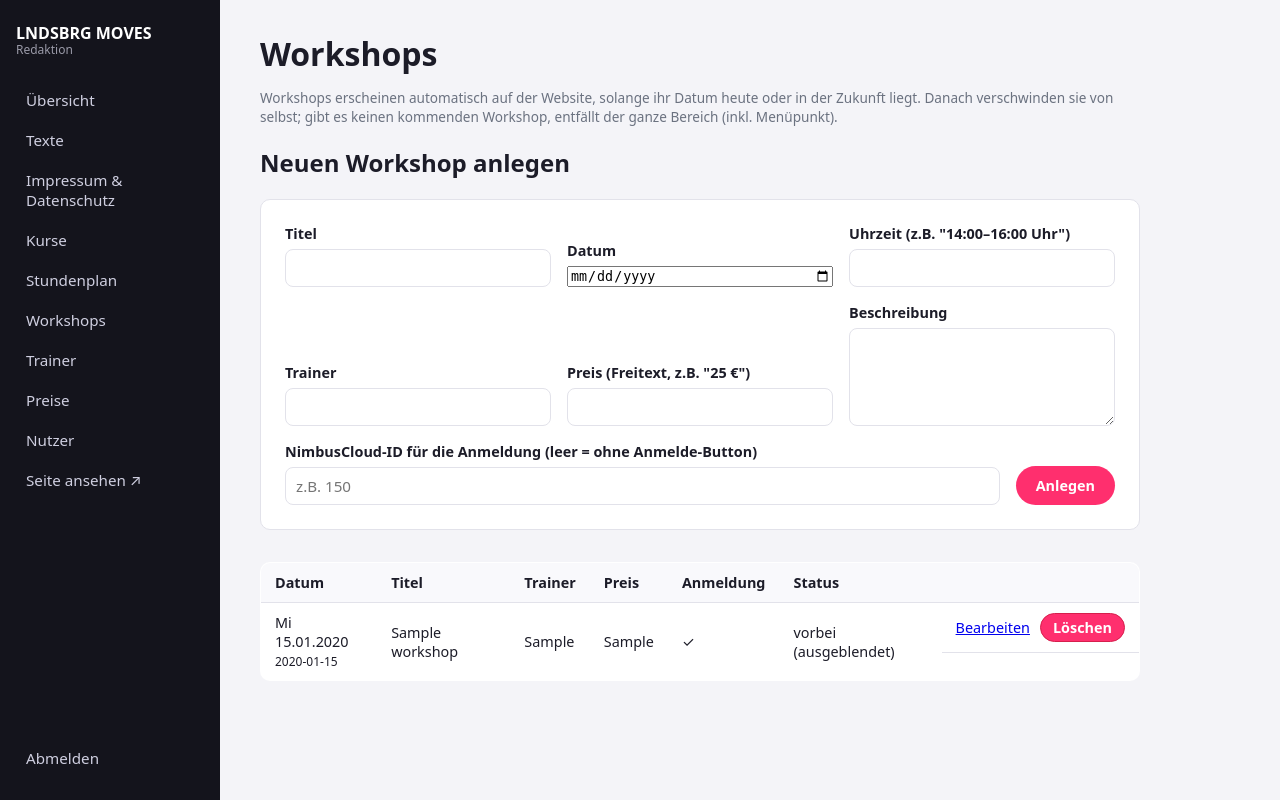
After one commit to guenterpayer-sketch/ladsbrgmoves-, a PHP site: page /admin/workshops.php in a window 1280 px wide. The commit adds this page. Run offline with PHP 8.4, Linux system fonts and the light colour scheme; the visitor is signed in with stand-in values (Sample User, id 1); tables that the repository leaves empty hold one stand-in row (values such as "Sample post").

Commit message:
Workshops einbinden: Admin-Verwaltung und eigene Slide mit Anmeldung
Neue Tabelle workshops, Admin-Seite "Workshops" und eine Slide auf der
Startseite, die nur erscheint, solange kommende Workshops existieren
(vergangene blenden sich automatisch aus). Die Anmeldung läuft über
dasselbe NimbusCloud-Popup wie bei den Kursen. Kommende Workshops werden
zusätzlich als Event-Daten (Schema.org) ausgegeben.

Co-Authored-By: Claude Sonnet 5.5 <noreply@anthropic.com>
Claude-Session: https://claude.ai/code/session_015pqNjUScQ34BUAKfNwux2P

```diff
--- a/admin/dashboard.php
+++ b/admin/dashboard.php
@@ -19,6 +19,10 @@ include __DIR__ . '/includes/layout_top.php';
     <h2>Stundenplan</h2>
     <p>Wochenplan mit Uhrzeiten und Trainer-Zuordnung pflegen.</p>
   </a>
+  <a class="admin-card" href="workshops.php">
+    <h2>Workshops</h2>
+    <p>Einzelne Workshop-Termine mit Anmeldung pflegen; vergangene verschwinden automatisch.</p>
+  </a>
   <a class="admin-card" href="trainers.php">
     <h2>Trainer</h2>
     <p>Trainer-Profile inkl. Foto und Kurzbeschreibung pflegen.</p>
--- a/admin/includes/layout_top.php
+++ b/admin/includes/layout_top.php
@@ -18,6 +18,7 @@
     <a href="legal.php">Impressum &amp; Datenschutz</a>
     <a href="courses.php">Kurse</a>
     <a href="schedule.php">Stundenplan</a>
+    <a href="workshops.php">Workshops</a>
     <a href="trainers.php">Trainer</a>
     <a href="pricing.php">Preise</a>
     <a href="users.php">Nutzer</a>
--- /dev/null
+++ b/admin/workshops.php
@@ -0,0 +1,122 @@
+<?php
+declare(strict_types=1);
+require_once __DIR__ . '/includes/auth.php';
+require_login();
+
+$db = get_db();
+$message = null;
+$today = workshop_today();
+
+if ($_SERVER['REQUEST_METHOD'] === 'POST' && csrf_check()) {
+    $action = (string) ($_POST['action'] ?? '');
+    if ($action === 'delete') {
+        $stmt = $db->prepare('DELETE FROM workshops WHERE id = :id');
+        $stmt->execute(['id' => (int) $_POST['id']]);
+        $message = 'Workshop gelöscht.';
+    } elseif ($action === 'create' || $action === 'update') {
+        $data = [
+            'title'            => trim((string) $_POST['title']),
+            'event_date'       => trim((string) $_POST['event_date']),
+            'time_info'        => trim((string) $_POST['time_info']),
+            'trainer'          => trim((string) $_POST['trainer']),
+            'price'            => trim((string) $_POST['price']),
+            'description'      => trim((string) $_POST['description']),
+            'nimbus_online_id' => trim((string) $_POST['nimbus_online_id']),
+        ];
+        $parsedDate = DateTimeImmutable::createFromFormat('!Y-m-d', $data['event_date']);
+        if ($data['title'] === '') {
+            $message = 'Bitte einen Titel angeben.';
+        } elseif ($parsedDate === false || $parsedDate->format('Y-m-d') !== $data['event_date']) {
+            $message = 'Bitte ein gültiges Datum angeben.';
+        } elseif ($data['nimbus_online_id'] !== '' && !ctype_digit($data['nimbus_online_id'])) {
+            $message = 'Die NimbusCloud-ID darf nur aus Ziffern bestehen (oder leer bleiben).';
+        } elseif ($action === 'create') {
+            $stmt = $db->prepare(
+                'INSERT INTO workshops (title, event_date, time_info, trainer, price, description, nimbus_online_id) VALUES (:title, :event_date, :time_info, :trainer, :price, :description, :nimbus_online_id)'
+            );
+            $stmt->execute($data);
+            $message = 'Workshop angelegt.';
+        } else {
+            $data['id'] = (int) $_POST['id'];
+            $stmt = $db->prepare(
+                'UPDATE workshops SET title=:title, event_date=:event_date, time_info=:time_info, trainer=:trainer, price=:price, description=:description, nimbus_online_id=:nimbus_online_id WHERE id=:id'
+            );
+            $stmt->execute($data);
+            $message = 'Workshop aktualisiert.';
+        }
+    }
+}
+
+$editId = isset($_GET['edit']) ? (int) $_GET['edit'] : null;
+$editing = null;
+if ($editId) {
+    $stmt = $db->prepare('SELECT * FROM workshops WHERE id = :id');
+    $stmt->execute(['id' => $editId]);
+    $editing = $stmt->fetch() ?: null;
+}
+
+$workshops = $db->query('SELECT * FROM workshops ORDER BY event_date DESC, id DESC')->fetchAll();
+$token = csrf_token();
+$page_title = 'Workshops';
+include __DIR__ . '/includes/layout_top.php';
+?>
+<?php if ($message): ?><p class="form-success"><?= e($message) ?></p><?php endif; ?>
+
+<p class="form-hint">Workshops erscheinen automatisch auf der Website, solange ihr Datum heute oder in der Zukunft liegt. Danach verschwinden sie von selbst; gibt es keinen kommenden Workshop, entfällt der ganze Bereich (inkl. Menüpunkt).</p>
+
+<h2><?= $editing ? 'Workshop bearbeiten' : 'Neuen Workshop anlegen' ?></h2>
+<form method="post" class="inline-form">
+  <input type="hidden" name="csrf_token" value="<?= e($token) ?>">
+  <input type="hidden" name="action" value="<?= $editing ? 'update' : 'create' ?>">
+  <?php if ($editing): ?><input type="hidden" name="id" value="<?= (int) $editing['id'] ?>"><?php endif; ?>
+  <label>Titel
+    <input type="text" name="title" required value="<?= e($editing['title'] ?? '') ?>">
+  </label>
+  <label>Datum
+    <input type="date" name="event_date" required value="<?= e($editing['event_date'] ?? '') ?>">
+  </label>
+  <label>Uhrzeit (z.B. "14:00–16:00 Uhr")
+    <input type="text" name="time_info" value="<?= e($editing['time_info'] ?? '') ?>">
+  </label>
+  <label>Trainer
+    <input type="text" name="trainer" value="<?= e($editing['trainer'] ?? '') ?>">
+  </label>
+  <label>Preis (Freitext, z.B. "25 €")
+    <input type="text" name="price" value="<?= e($editing['price'] ?? '') ?>">
+  </label>
+  <label>Beschreibung
+    <textarea name="description" rows="4"><?= e($editing['description'] ?? '') ?></textarea>
+  </label>
+  <label>NimbusCloud-ID für die Anmeldung (leer = ohne Anmelde-Button)
+    <input type="text" name="nimbus_online_id" inputmode="numeric" value="<?= e($editing['nimbus_online_id'] ?? '') ?>" placeholder="z.B. 150">
+  </label>
+  <button type="submit"><?= $editing ? 'Speichern' : 'Anlegen' ?></button>
+  <?php if ($editing): ?><a href="workshops.php" class="button-secondary">Abbrechen</a><?php endif; ?>
+</form>
+
+<table class="admin-table">
+  <thead><tr><th>Datum</th><th>Titel</th><th>Trainer</th><th>Preis</th><th>Anmeldung</th><th>Status</th><th></th></tr></thead>
+  <tbody>
+  <?php foreach ($workshops as $workshop): ?>
+    <tr>
+      <td><?= e(format_workshop_date($workshop['event_date'])) ?><?= $workshop['time_info'] !== '' ? '<br><small>' . e($workshop['time_info']) . '</small>' : '' ?></td>
+      <td><?= e($workshop['title']) ?></td>
+      <td><?= e($workshop['trainer'] ?: '—') ?></td>
+      <td><?= e($workshop['price'] ?: '—') ?></td>
+      <td><?= $workshop['nimbus_online_id'] !== '' ? '✓' : '—' ?></td>
+      <td><?= $workshop['event_date'] >= $today ? 'sichtbar' : 'vorbei (ausgeblendet)' ?></td>
+      <td class="admin-table__actions">
+        <a href="?edit=<?= (int) $workshop['id'] ?>">Bearbeiten</a>
+        <form method="post" onsubmit="return confirm('Workshop wirklich löschen?');">
+          <input type="hidden" name="csrf_token" value="<?= e($token) ?>">
+          <input type="hidden" name="action" value="delete">
+          <input type="hidden" name="id" value="<?= (int) $workshop['id'] ?>">
+          <button type="submit" class="button-danger">Löschen</button>
+        </form>
+      </td>
+    </tr>
+  <?php endforeach; ?>
+  <?php if (!$workshops): ?><tr><td colspan="7">Noch keine Workshops angelegt.</td></tr><?php endif; ?>
+  </tbody>
+</table>
+<?php include __DIR__ . '/includes/layout_bottom.php'; ?>
--- a/assets/css/style.css
+++ b/assets/css/style.css
@@ -418,6 +418,9 @@ main {
 .course-card__meta { color: var(--text-dim); font-size: 12px; line-height: 1.5; }
 .course-card__cta { display: inline-block; margin-top: 8px; font-size: 12px; color: var(--pink-light); font-weight: 600; }
 
+.workshop-card__date { color: var(--pink-light); font-size: 12px; font-weight: 700; letter-spacing: 0.04em; margin-bottom: 4px; }
+.workshop-card__desc { margin-top: 6px; }
+
 /* ---------- Stundenplan ---------- */
 
 .schedule-legend { display: flex; gap: 14px; flex-wrap: wrap; margin-bottom: 20px; }
--- a/includes/functions.php
+++ b/includes/functions.php
@@ -88,6 +88,27 @@ function get_trainers(): array {
     return get_db()->query('SELECT * FROM trainers ORDER BY sort_order, name')->fetchAll();
 }
 
+function workshop_today(): string {
+    return (new DateTimeImmutable('today', new DateTimeZone('Europe/Berlin')))->format('Y-m-d');
+}
+
+/** @return array<int,array<string,mixed>> Workshops ab heute, nächster Termin zuerst */
+function get_upcoming_workshops(): array {
+    $stmt = get_db()->prepare('SELECT * FROM workshops WHERE event_date >= :today ORDER BY event_date, id');
+    $stmt->execute(['today' => workshop_today()]);
+    return $stmt->fetchAll();
+}
+
+/** "2026-11-14" -> "Sa 14.11.2026" */
+function format_workshop_date(string $ymd): string {
+    $date = DateTimeImmutable::createFromFormat('Y-m-d', $ymd);
+    if ($date === false) {
+        return $ymd;
+    }
+    $weekdays = ['So', 'Mo', 'Di', 'Mi', 'Do', 'Fr', 'Sa'];
+    return $weekdays[(int) $date->format('w')] . ' ' . $date->format('d.m.Y');
+}
+
 /** @return array<int,array<string,mixed>> */
 function get_pricing_plans(): array {
     return get_db()->query('SELECT * FROM pricing_plans ORDER BY sort_order, name')->fetchAll();
```
Also changed, not shown: index.php (+59 -1 lines), sql/migration_2026-10-25_workshops.sql (added, +16 -0 lines), sql/schema.sql (+12 -0 lines).
